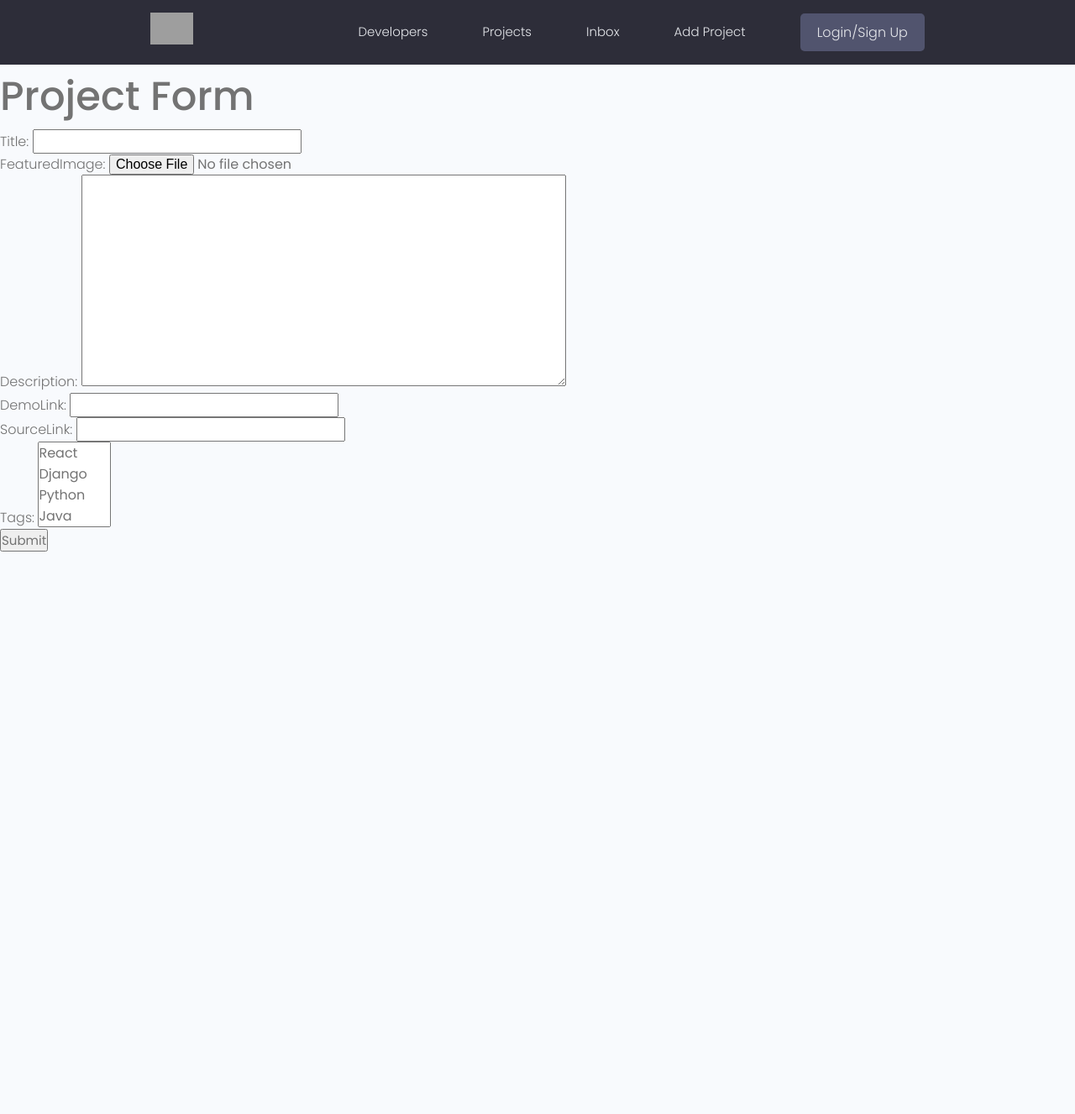
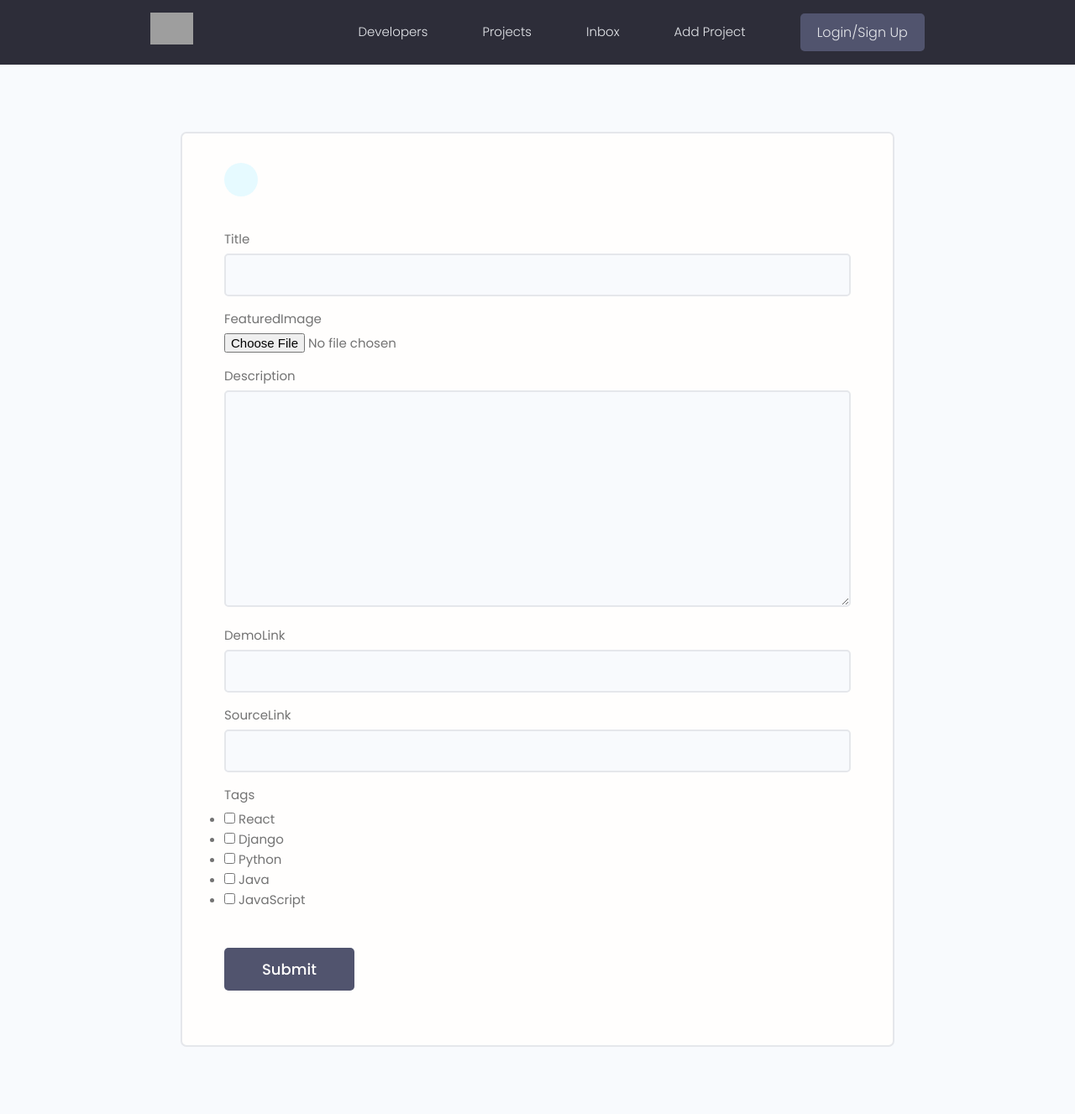
Before and after one commit to Yashjaiswal638/Dev-Portal, a Django app: page /createProject/ in a window 1280 px wide. Shown: the whole page at 84% size. Before the commit the page ends 657 px from the top, so only its background shows below. Run offline with Django 3.2, Linux system fonts and the light colour scheme; data comes from the database, SQL or seed files in the repository; some libraries are stand-ins or nearby versions; grey boxes are pictures that could not be loaded.

Commit message:
worked on project form template

```diff
--- a/projects/forms.py
+++ b/projects/forms.py
@@ -1,7 +1,21 @@
 from django.forms import ModelForm
+from django import forms
 from .models import Project
 
 class ProjectForm(ModelForm):
     class Meta:
         model = Project
         fields = ['title', 'featuredImage', 'description', 'demoLink', 'sourceLink', 'tags']
+        widgets = {
+            'tags': forms.CheckboxSelectMultiple(),
+        }
+
+    def __init__(self, *args, **kwargs):
+        super(ProjectForm, self).__init__(*args, **kwargs)
+
+        for name, field in self.fields.items():
+            field.widget.attrs.update(
+                {'class': 'input'}
+            )
+
+        self.fields['title'].widget.attrs.update({'class':'input'})
--- a/projects/templates/projects/project_form.html
+++ b/projects/templates/projects/project_form.html
@@ -2,13 +2,29 @@
 
 {% block content %}
 
-<h1>Project Form</h1>
+    <!-- Main Section -->
+    <main class="formPage my-xl">
+        <div class="content-box">
+            <div class="formWrapper">
+                <a class="backButton" href="#"><i class="im im-angle-left"></i></a>
+                <br>
 
-<form action="" method="POST" enctype="multipart/form-data">
-    {% csrf_token %}
-    {{form.as_p}}
-    <input type="submit">
+                <form class="form" method="POST" enctype="multipart/form-data">
+                    {% csrf_token %}
 
-</form>
+                    {% for field in form %}
+                    <!-- Input:Text -->
+                    <div class="form__field">
+                        <label for="formInput#text">{{field.label}}</label>
+                    {{field}}
+                    </div>
+                    {% endfor %}
+
+                    <input class="btn btn--sub btn--lg  my-md" type="submit" value="Submit" />
+                </form>
+            </div>
+        </div>
+    </main>
+
 
 {% endblock %}
--- a/projects/templates/projects/projects.html
+++ b/projects/templates/projects/projects.html
@@ -38,7 +38,7 @@
                   <p><a class="project__author" href="{% url 'project' project.id %}">By Yash Jaiswal</a></p>
                   <p class="project--rating">
                     <span style="font-weight: bold;">{{project.ratioVotes}}%</span> Positive
-                    Feedback ({{project.totalVotes}} Vote{{project.totalVotes|pluralize:"s"}})
+                    Feedback ({{project.totalVotes}}) Vote{{project.totalVotes|pluralize:"s"}}
                   </p>
                   <div class="project__tags">
                       {% for tag in project.tags.all %}
```
